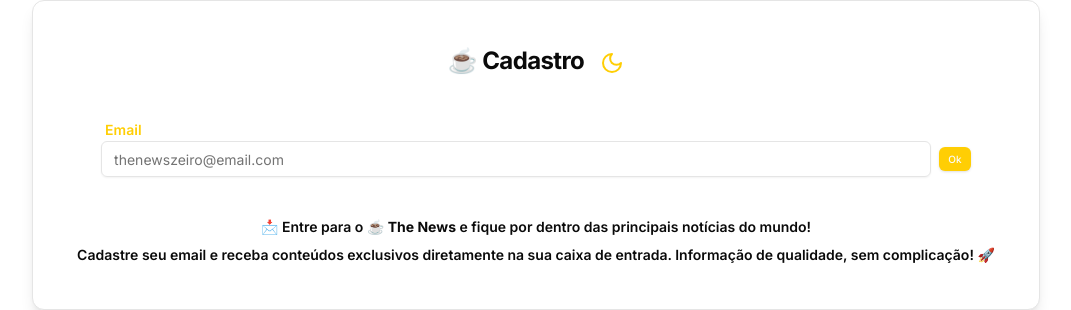
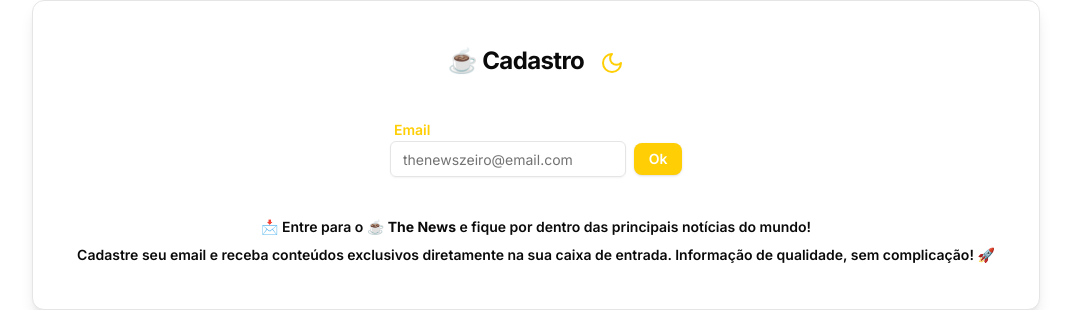
Before and after one commit to rafaelcaet/teste-the-news-front, a Next.js app: page /signin in a window 1280 px wide. Shown: the part 192-502 px from the top of the page, without its empty margins (104-1175 px from the left). Built offline with nearby package versions, Linux system fonts and the light colour scheme; no server answers.

Commit message:
fix: improve input components at sign-in

```diff
--- a/src/app/news-letters/page.tsx
+++ b/src/app/news-letters/page.tsx
@@ -6,9 +6,11 @@
 import { extractDateParts } from "@/utils/dateUtils";
 import { ArrowUpRightFromSquare } from "lucide-react";
 import { useEffect, useState } from "react";
+import { useRouter } from "next/navigation";
 
 export default function NewsLetter() {
   const { newsletters } = useNewsletter();
+  const router = useRouter();
   const [mounted, setMounted] = useState(false);
   useEffect(() => {
     setMounted(true);
@@ -17,7 +19,9 @@
   if (!mounted) {
     return null;
   }
-
+  const handleRedirectClick = (url: string) => {
+    router.push(url);
+  };
   return (
     <div className="container mx-auto px-4 py-6">
       <Header />
@@ -42,6 +46,9 @@
                     <ArrowUpRightFromSquare
                       className="hover:text-theNewsYellow hover:cursor-pointer transition-all hover:scale-110 opacity-40 hover:opacity-100"
                       size={20}
+                      onClick={() => {
+                        handleRedirectClick(nl.url);
+                      }}
                     />
                   </div>
                 </CardTitle>
--- a/src/app/signin/page.tsx
+++ b/src/app/signin/page.tsx
@@ -69,7 +69,8 @@
               )}
             </div>
           </CardTitle>
-          <CardContent>
+          <CardContent className="flex flex-grow justify-center">
+            <div className="items-center gap-2 w-fit">
               <span className="font-semibold text-sm ml-1 text-theNewsYellow">
                 Email
               </span>
@@ -81,10 +82,11 @@
                 />
                 <Button
                   onClick={handleSubmit}
-                className="text-[10px] h-6 w-6 bg-theNewsYellow hover:bg-[#e6b700] "
+                  className="h-8 w-8 px-6 bg-theNewsYellow hover:bg-[#e6b700] text-white font-semibold rounded-lg transition-transform hover:scale-105"
                 >
                   Ok
                 </Button>
+              </div>
             </div>
           </CardContent>
           <div className="font-semibold text-sm text-center justify-center mt-4">
--- a/src/contexts/newsletterContext.tsx
+++ b/src/contexts/newsletterContext.tsx
@@ -11,6 +11,7 @@
   id: string;
   title: string;
   sentAt: string;
+  url: string;
   utmCampaign: string;
   utmSource: string;
   utmMedium: string;
```
Lines whose indentation alone changed are shown as unchanged.
